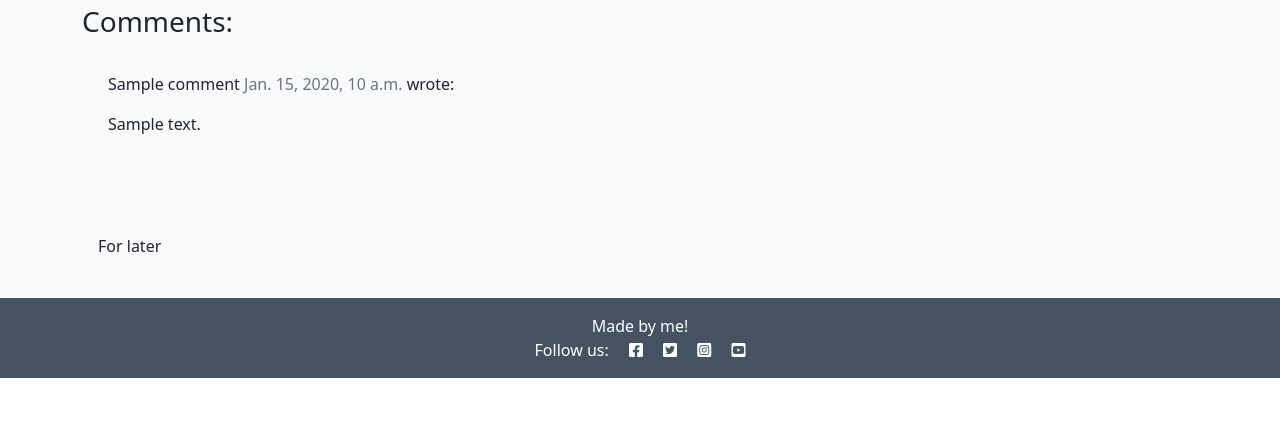
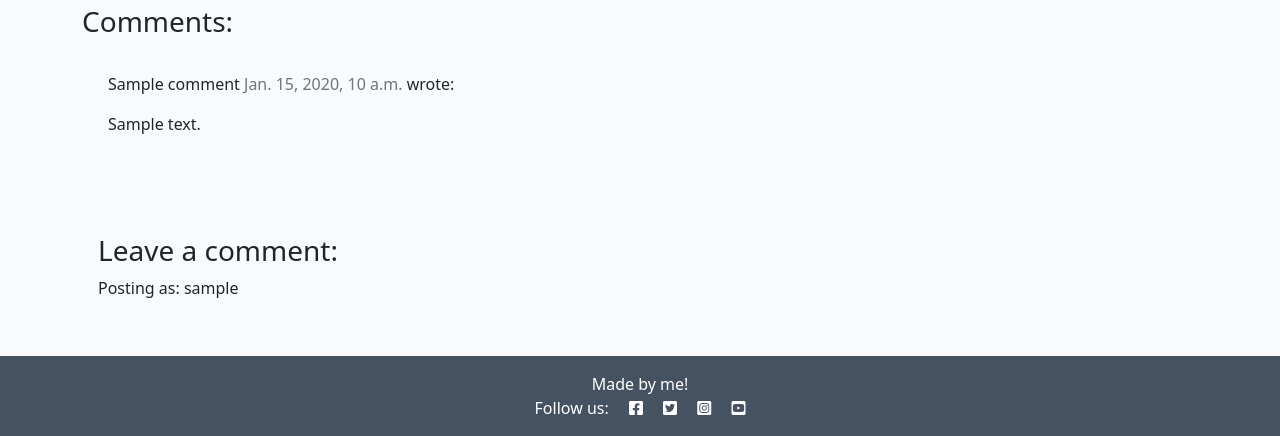
Before and after one commit to SamsKod/MyFirstDjango, a Django app: a page that uses templates/post_detail.html in a window 1280 px wide. Shown: the part 522-958 px from the top of the page. Before the commit the page ends 900 px from the top, so only its background shows below. Run offline with Django 3.2, Linux system fonts and the light colour scheme; a user stored in the database is signed in; tables that the repository leaves empty hold one stand-in row (values such as "Sample post"); some libraries are stand-ins or nearby versions.

Commit message:
Debug post_detail error

```diff
--- a/templates/post_detail.html
+++ b/templates/post_detail.html
@@ -91,7 +91,9 @@
     </div>
     <div class="col-md-4 card mb-4  mt-3 ">
         <div class="card-body">
-            For later
+            <!-- For later -->
+            <h3>Leave a comment:</h3>
+            <p>Posting as: {{ user.username }}</p>
         </div>
     </div>
 </div>
```
